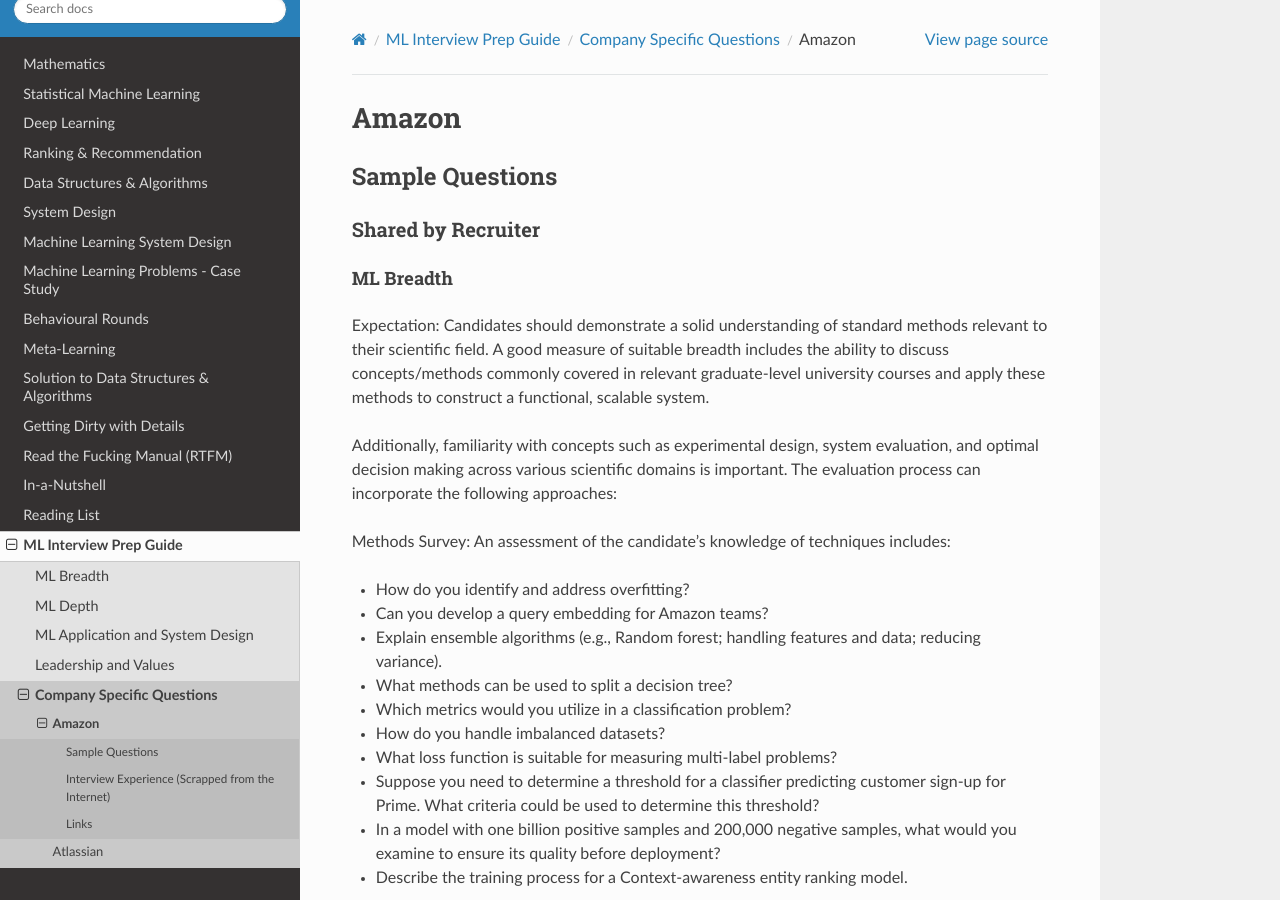
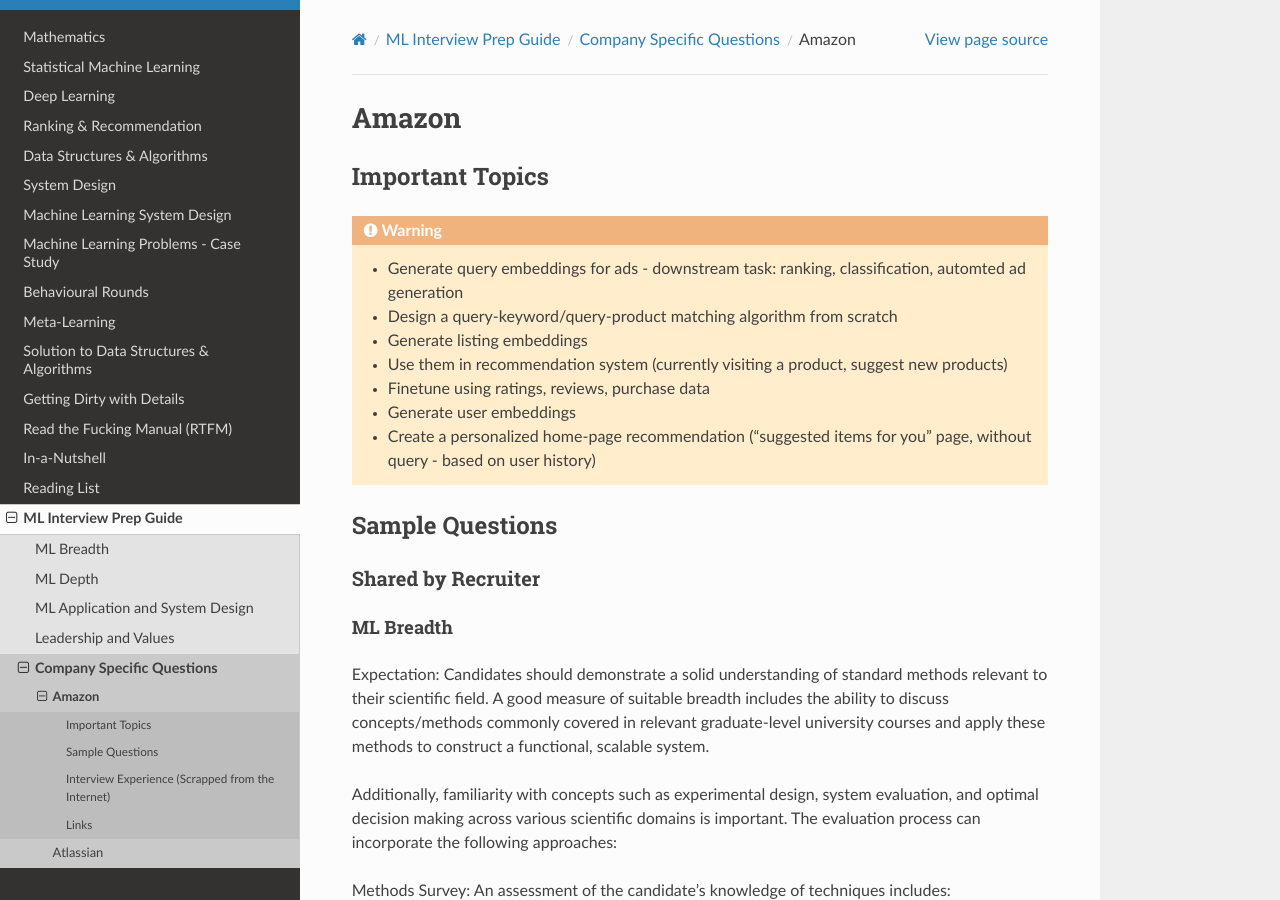
Before and after one commit to uselesstechjunks/leetcode, a Sphinx documentation site: the page built from docs/source/interviews/company/amzn.rst, in a window 1280 px wide and 900 px high. Built offline with Sphinx 7.4.7 and the Read the Docs theme 2.0.0, drawn with Linux system fonts in a browser that asks for light colours.

Commit message:
Update amzn.rst

```diff
--- a/docs/source/interviews/company/amzn.rst
+++ b/docs/source/interviews/company/amzn.rst
@@ -1,6 +1,18 @@
 ##########################################################################
 Amazon
 ##########################################################################
+**************************************************************************
+Important Topics
+**************************************************************************
+.. warning::
+	* Generate query embeddings for ads - downstream task: ranking, classification, automted ad generation
+	* Design a query-keyword/query-product matching algorithm from scratch
+	* Generate listing embeddings
+	* Use them in recommendation system (currently visiting a product, suggest new products)
+	* Finetune using ratings, reviews, purchase data
+	* Generate user embeddings
+	* Create a personalized home-page recommendation ("suggested items for you" page, without query - based on user history)
+
 **************************************************************************
 Sample Questions
 **************************************************************************
```
